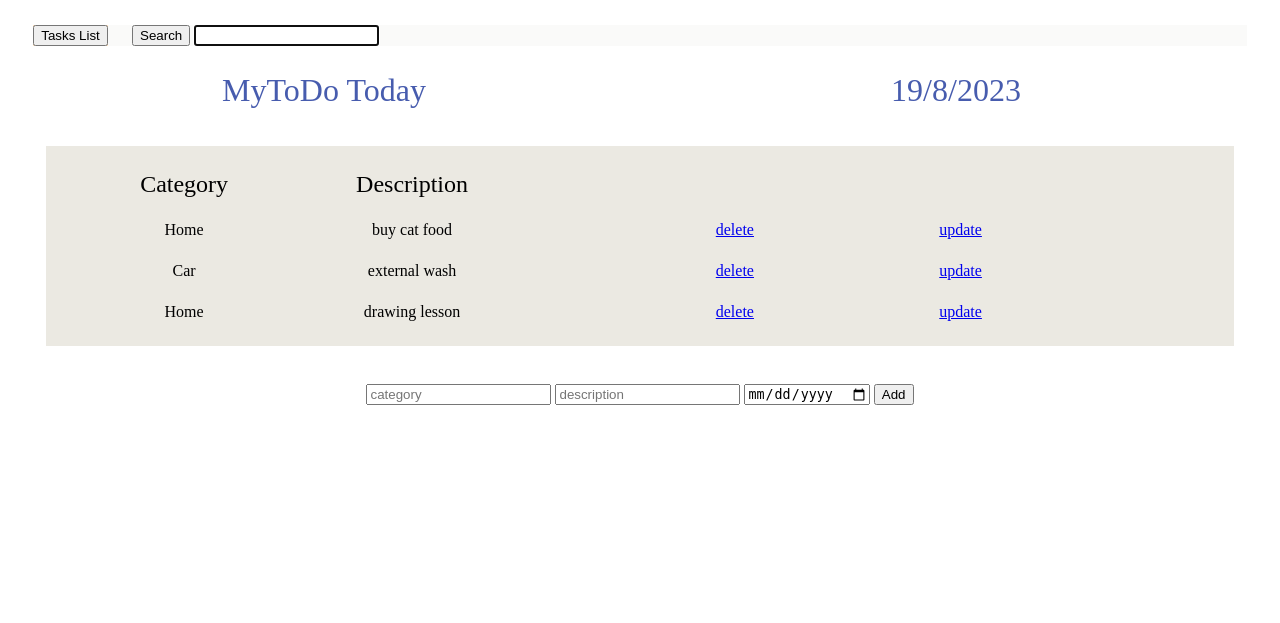
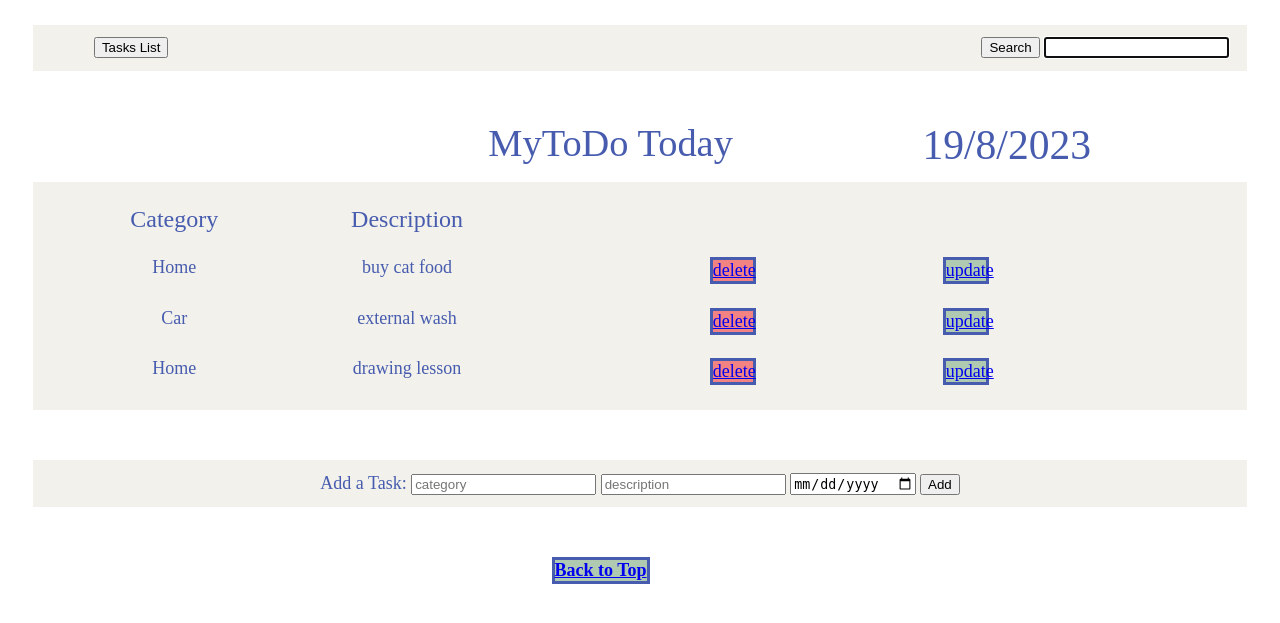
Before and after one commit to 8BenL/project2---TO-DO-app, a Flask app: page / in a window 1280 px wide. Shown: the top 623 px of the page. Run offline with Flask 3, Linux system fonts and the light colour scheme; data comes from the database, SQL or seed files in the repository; both versions use the stored data as it was after the commit; some web fonts are replaced.

Commit message:
Beta version..

```diff
--- a/db.py
+++ b/db.py
@@ -32,8 +32,8 @@ def get_objects():
         tasks = query_db("SELECT * FROM tasks")
         objects_list = []
         for task in tasks:
-             task = Task(task[0], task[1], task[2])
-             objects_list.append(task)
+            task = Task(task[0], task[1], task[2])
+            objects_list.append(task)
         return objects_list
 
 
@@ -52,18 +52,4 @@ def save(tasks_list:list):
         query_db(f"INSERT INTO tasks VALUES ('{task.category}','{task.description}','{task.date}')")
 
 
-    '''tasks = get_objects()
-        task = Task(category="category", description="description", date=date)
-        dates = []
-        for task in tasks:
-            dates.append(task.date)
-        dates.sort'''
-
-
-'''def tasks_list():
-    dicts_list = get_dicts()
-    tasks = []
-    for task in tasks:
-        if task['date'] < str(date.today()):
-            tasks.append(task)
-    return tasks'''
+print(get_objects())
--- a/static/styles.css
+++ b/static/styles.css
@@ -5,57 +5,88 @@
 
 html, body{
   font-family: "main";
+  color: rgb(71, 92, 174);
 }
 
 
 .Menu_container {
-   display: flex;
-    gap: 2%;
-    margin: 2%;
-    background-color: rgb(250, 250, 249);
+  display: flex;
+  gap: 2%;
+  margin: 2%;
+  background-color: rgb(242, 241, 236);
+  margin-top: 2%;
 }
 
 
+.back_home {
+  margin-left: 5%;
+  padding-top: 1%;
+  padding-bottom: 1%;
+}
+
+
+.back_home.button {
+  color: goldenrod;
+}
+
 .Tasks_List {
-  display: flex;
   gap: 2%;
-  background-color: bisque;
+  margin-left: 5%;
+  padding-top: 1%;
+  padding-bottom: 1%;
 }
 
 
 .search {
-  display: flex;
   gap: 2%;
-  text-align: right;
+  margin-left: 65%;
+  padding-top: 1%;
+  padding-bottom: 1%;
 }
 
 
 .Header_container {
-  display: grid;
-  grid-template-columns: 1fr 1fr;
+  display: flex;
+  margin-top: 4%;
+}
+
+
+.main_Header {
+  text-align:center;
+  font-size: 240%;
+  margin-left: 38%;
 }
 
 
 .Header {
-  color: rgb(71, 92, 174);
   text-align:center;
-  font-size: 200%;
+  font-size: 260%;
+}
+
+
+.update_header {
+  text-align:center;
+  font-size: 260%;
+  margin-top: 10%;
 }
 
 
 .Today_date {
-  color: rgb(71, 92, 174);
   text-align:center;
-  font-size: 200%;
+  font-size: 260%;
+  margin-left: 15%;
 }
 
 
 .tasks {
   text-align: center;
   justify-content: center;
-  background-color: rgb(235, 233, 226);
+  background-color: rgb(242, 241, 236);
   padding: 1%;
-  margin: 3%;
+  margin-top: 1%;
+  margin-left: 2%;
+  margin-right: 2%;
+
 }
 
 .headlines {
@@ -70,6 +101,7 @@ html, body{
   display: grid;
   grid-template-columns: 1fr 1fr 1fr 1fr 1fr;
   padding: 1%;
+  font-size: large;
 }
 
 
@@ -87,30 +119,54 @@ html, body{
 
 
 .delete {
-  text-align: right;
+  display: inline-block;
+  margin-left: 80%;
+  background-color: rgb(243, 131, 131);
+  border: solid;
+
 }
 
 
 .to_update {
-  text-align: right;
+  display: inline-block;
+  margin-left: 80%;
+  background-color: rgb(176, 201, 177);
+  border: solid;
+}
+
+
+.add_container {
+  gap: 2%;
+  margin: 2%;
+  background-color: rgb(242, 241, 236);
+  margin-top: 4%;
 }
 
 
 .add {
   text-align: center;
-  margin: 3%;
+  padding-top: 1%;
+  font-size: large;
+  padding-bottom: 1%;
 }
 
 
 .update {
   text-align: center;
-  margin: 3%;
+  padding-top: 1%;
+  font-size: large;
+  padding-bottom: 1%;
+}
+
+
+.Back_to_Top {
+  display: inline-block;
+  margin-left: 43%;
+  background-color: rgb(176, 201, 177);
+  font-weight: bold;
+  font-size: large;
+  border: solid;
+  margin-top: 2%;
 
 
 }
-
-
-.back {
-  text-align: left;
-  margin: 2%;
-}
--- a/templates/index.html
+++ b/templates/index.html
@@ -19,7 +19,7 @@
         </div>
     </div>
     <div class="Header_container">
-        <div class="Header">MyToDo Today</div>
+        <div class="main_Header">MyToDo Today</div>
         <div class="Today_date">{{ day }}/{{ month }}/{{ year }}</div>
     </div>
     <div class="tasks">
@@ -36,13 +36,20 @@
             </div>
         {% endfor %}
     </div>
+    <div class="add_container">
         <div class="add">
-        <form action="/add" method="get">
+            <form action="/add" method="get">Add a Task:
                 <input type="text" name="category" placeholder="category" autofocus>
+
+
                 <input type="text" name="description" placeholder="description">
                 <input type="date" name="date" placeholder="date">
                 <input type="submit" value="Add">
             </form>
         </div>
+    </div>
+    <div class="Back_to_Top">
+        <div><a href="#Top">Back to Top</a></div>
+    </div>
 </body>
 </html>
--- a/templates/update.html
+++ b/templates/update.html
@@ -7,7 +7,8 @@
     <title>Update</title>
 </head>
 <body>
-    <div class="Header">Update a Task</div>
+    <div class="update_header">Update a Task</div>
+    <div class="add_container">
         <div class="update">
             <form action="/update" method="get">
                 <input type="text" name="category" placeholder = "{{ category }}" autofocus>
@@ -16,8 +17,6 @@
                 <input type="submit" value="Update">
             </form>
         </div>
-    <div class="back">
-        <button type="button" onclick="location.href='/'">MyToDo Today</button>
     </div>
 </body>
 </html>
```
Also changed, not shown: classes.py (+8 -2 lines), templates/Tasks_List.html (+13 -2 lines), tasks.sqlite. Lines whose indentation alone changed are shown as unchanged.
